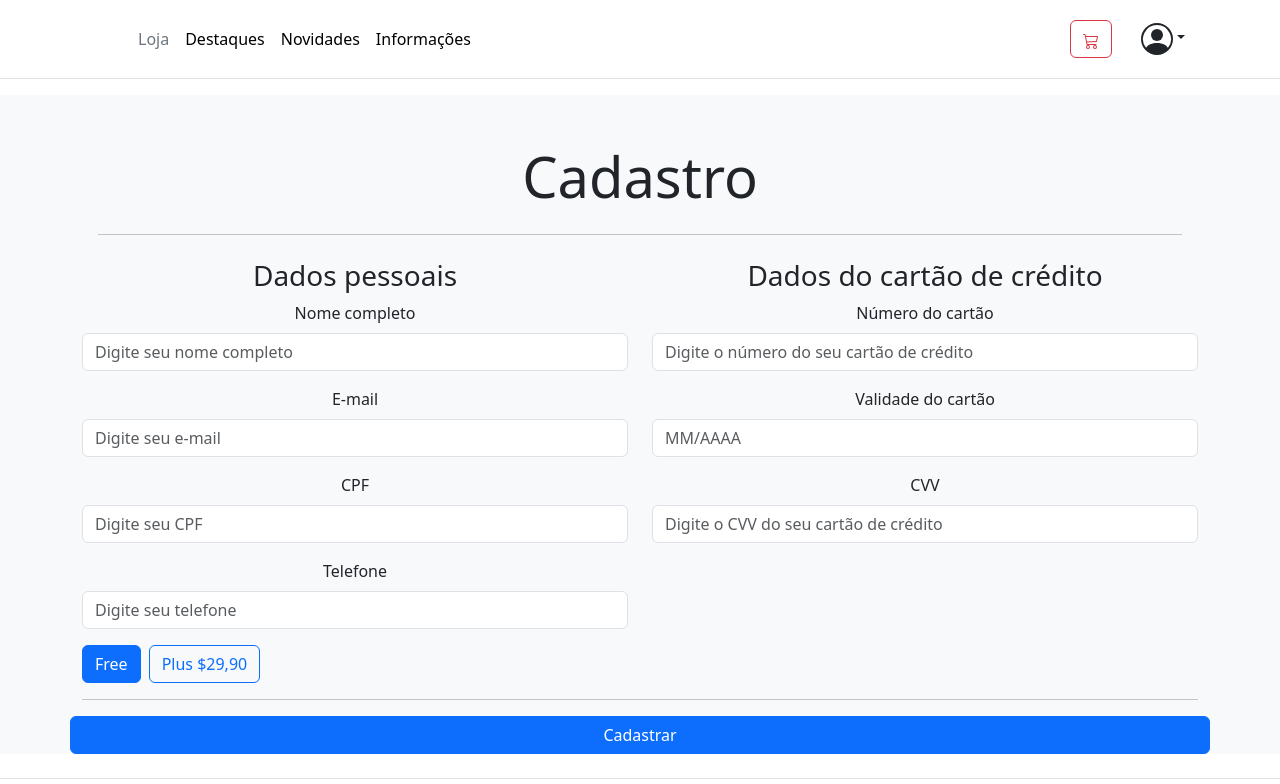
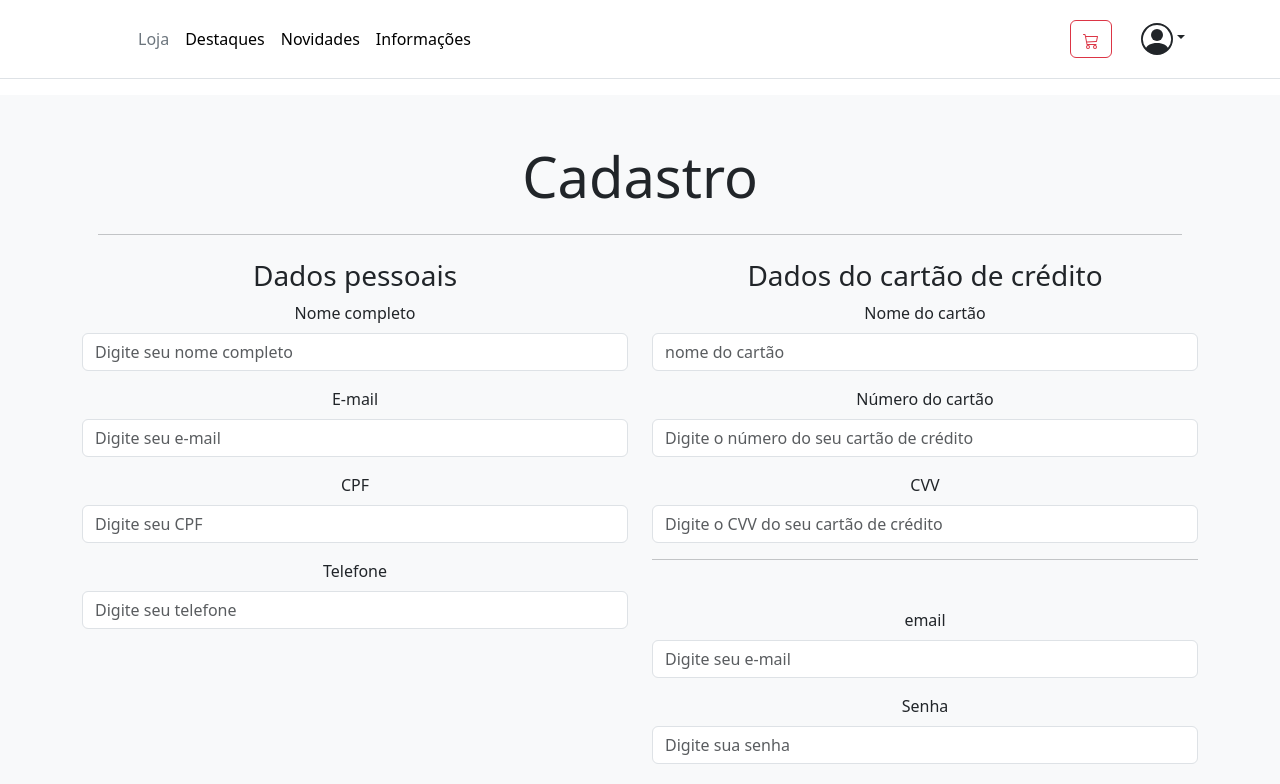
Before and after one commit to Fabricioxx/Trabalho_eCommercePet, a React (Create React App) app in the folder front_react_ecommerce/: page /cadastrar in a window 1280 px wide. Shown: the top 784 px of the page. Built offline with nearby package versions, Linux system fonts and the light colour scheme.

Commit message:
corrigido campos do cadastro e adionado metodo para enviar dados para front

```diff
--- a/front_react_ecommerce/src/pages/Cadastro.js
+++ b/front_react_ecommerce/src/pages/Cadastro.js
@@ -1,27 +1,28 @@
-import React, { useState } from "react";
+import React, { useEffect, useState } from "react";
 import Title from "../components/Title";
 import Button from "../components/Button";
 
 function Cadastro() {
 
-
   const [formData, setFormData] = useState({
     nome: "",
+    enderec: "",
+    telefone: "",
+    cpf: "",
     email: "",
-    cpf: "",
-    telefone: "",
+    senha: "",
     numeroCartao: "",
-    validadeCartao: "",
+    nomeCartao: "",
     cvv: "",
-    plano: "",
   });
 
-  const [plan, setPlan] = useState("free");
+  //const [plan, setPlan] = useState("free");
 
   const [isFormChanged, setIsFormChanged] = useState(false);
 
-  formData.plano = plan;
+  //formData.plano = plan;
 
+  // pegar o valor do input e armazenar no state
   const handleInputChange = (event) => {
     const { name, value } = event.target;
     setFormData({
@@ -32,6 +33,12 @@ function Cadastro() {
     setIsFormChanged(true);
   };
 
+
+
+
+
+
+ // enviar os dados do formulario para o backend
   const handleSubmit = (event) => {
    // event.preventDefault(); - estava dando erro ao usar ao clicar no componente button
 
@@ -39,20 +46,60 @@ function Cadastro() {
     const {
       nome,
       email,
+      senha,
       cpf,
       telefone,
       numeroCartao,
-      validadeCartao,
+      nomeCartao,
       cvv,
-      plano,
     } = formData;
 
-      formData.plano = plan;
+      //formData.plano = plan;
 
-    alert(
-      `Nome: ${nome}\nE-mail: ${email}\nCPF: ${cpf}\nTelefone: ${telefone}\nNúmero do cartão: ${numeroCartao}\nValidade do cartão: ${validadeCartao}\nCVV: ${cvv}\nPlano escolhido: ${plano}`
-    );
+
+
+    fetch("http://localhost:3001/clientes", {
+      method: "POST",
+      headers: {
+        "Content-Type": "application/json",
+      },
+      body: JSON.stringify(formData),
+    })
+      .then((response) => {
+        if (!response.ok) {
+          alert("Não foi possível realizar o cadastro");
+          throw new Error("Não foi possível realizar o cadastro");
+        }
+        return response.json();
+      })
+      .then((data) => {
+        alert("Cadastro realizado com sucesso");
+        alert(
+          `Nome: ${nome}\nE-mail: ${email}\nCPF: ${cpf}\nTelefone: ${telefone}\nNúmero do cartão: ${numeroCartao}\nNome do Cartão: ${nomeCartao}\nCVV: ${cvv}\nSenha: ${senha}`
+        );
+      })
+      .catch((err) => {
+        console.error(err);
+      })
+      .finally(() => {
+        setFormData({
+          nome: "",
+          endereco: "",
+          telefone: "",
+          cpf: "",
+          email: "",
+          senha: "",
+          numeroCartao: "",
+          nomeCartao: "",
+          cvv: "",
+        });
+      });
+
   };
+
+
+
+
 
   return (
     <div className="bg-body-tertiary">
@@ -125,6 +172,20 @@ function Cadastro() {
           <div className="col-md-6">
             <h3>Dados do cartão de crédito</h3>
             <form>
+            <div className="mb-3">
+                <label htmlFor="validadeCartao" className="form-label">
+                  Nome do cartão
+                </label>
+                <input
+                  type="text"
+                  className="form-control"
+                  id="validadeCartao"
+                  placeholder="nome do cartão"
+                  value={formData.nomeCartao}
+                  onChange={handleInputChange}
+                  name="nomeCartao"
+                />
+              </div>
               <div className="mb-3">
                 <label htmlFor="numeroCartao" className="form-label">
                   Número do cartão
@@ -138,20 +199,6 @@ function Cadastro() {
                   onChange={handleInputChange}
                   name="numeroCartao"
                   maxLength={20}
-                />
-              </div>
-              <div className="mb-3">
-                <label htmlFor="validadeCartao" className="form-label">
-                  Validade do cartão
-                </label>
-                <input
-                  type="text"
-                  className="form-control"
-                  id="validadeCartao"
-                  placeholder="MM/AAAA"
-                  value={formData.validadeCartao}
-                  onChange={handleInputChange}
-                  name="validadeCartao"
                 />
               </div>
               <div className="mb-3">
@@ -169,31 +216,51 @@ function Cadastro() {
                   maxLength={3}
                 />
               </div>
+              <hr />
+
+              <div className="mb-3 mt-5">
+                <label htmlFor="email" className="form-label">
+                  email
+                </label>
+                <input
+                  type="email"
+                  className="form-control"
+                  id="email"
+                  placeholder="Digite seu e-mail"
+                  value={formData.email}
+                  onChange={handleInputChange}
+                  name="email"
+                />
+              </div>
+              <div className="mb-3">
+                <label htmlFor="senha" className="form-label">
+                  Senha
+                </label>
+                <input
+                  type="password"
+                  className="form-control"
+                  id="senha"
+                  placeholder="Digite sua senha"
+                  value={formData.senha}
+                  onChange={handleInputChange}
+                  name="senha"
+                />
+              </div>
+
             </form>
           </div>
         </div>
         <div className="row">
-          <div className="col-md-6 text-start">
-            <button
-              type="button"
-              className={`btn ${
-                plan === "free" ? "btn-primary" : "btn-outline-primary"
-              } me-2`}
-              onClick={() => setPlan("free")}
-            >
-              Free
-            </button>
-            <button
-              type="button"
-              className={`btn ${
-                plan === "plus" ? "btn-primary" : "btn-outline-primary"
-              } me-2`}
-              onClick={() => setPlan("plus")}
-            >
-              Plus $29,90
-            </button>
-          </div>
-        </div>
+  <div className="col-md-6 text-start">
+    <h3>Foto Perfil</h3>
+    <input
+      type="file"
+      accept="image/*"
+      onChange={'handleImageUpload'}
+    />
+
+  </div>
+</div>
         <hr></hr>
 
           <Button onClick={handleSubmit} isFormChanged={isFormChanged} clicado={'cadastro concluido'} naoclicado={'Cadastrar'} disabled={true} />
--- a/front_react_ecommerce/src/pages/Login.js
+++ b/front_react_ecommerce/src/pages/Login.js
@@ -42,6 +42,7 @@ function Login() {
         localStorage.setItem("token", data.token); //salva o token no localstorage
 
         alert("Login realizado com sucesso");
+        alert("Bem vindo(a) " + data.nome);
 
         navigate("/loja");
 
```
